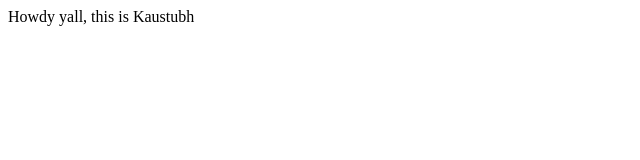
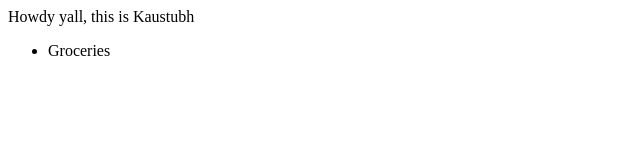
Before and after one commit to risalim/week9-1, a website: page index.html in a window 1280 px wide. Shown: the full height of the page, 0-640 px from the left. Drawn offline with Linux system fonts and the light colour scheme.

Commit message:
second change

```diff
--- a/index.html
+++ b/index.html
@@ -3,5 +3,9 @@
     <div id="app">
       Howdy yall, this is Kaustubh
     </div>
+
+    <ul>
+      <li>Groceries</li>
+    </ul>
   </body>
 </html>
```
